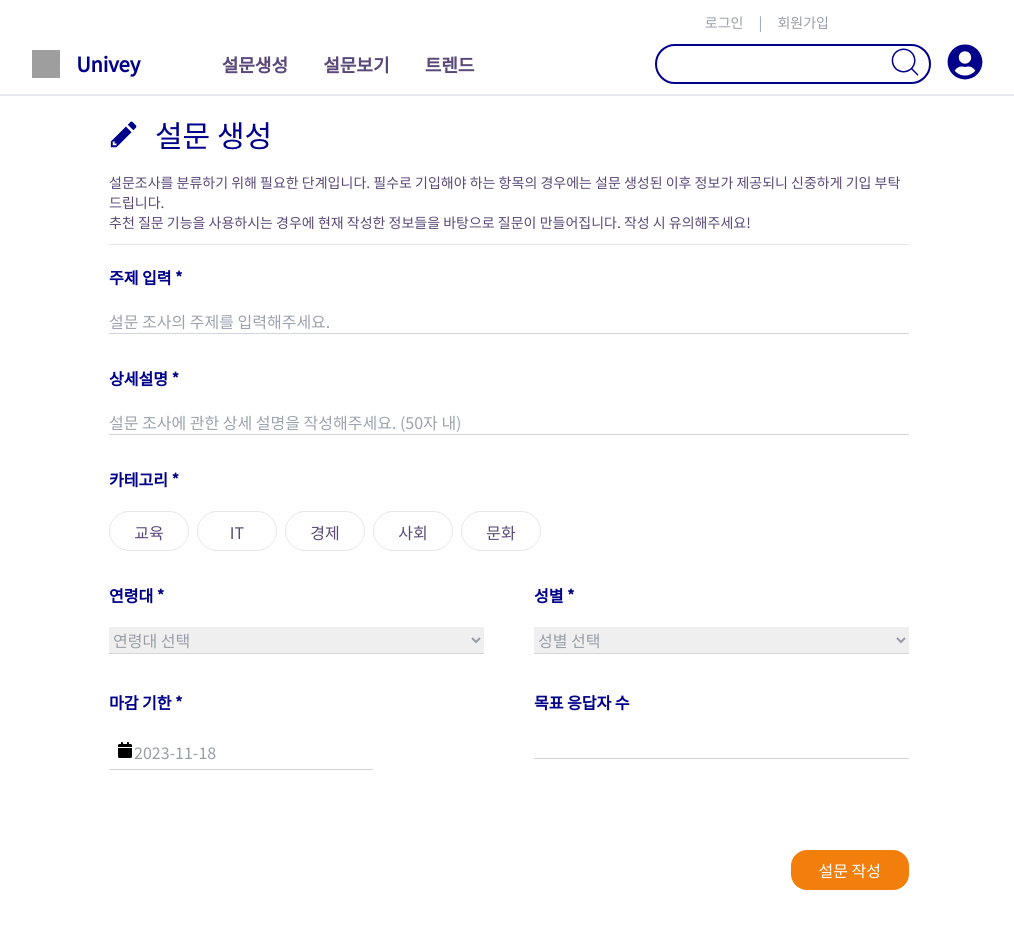
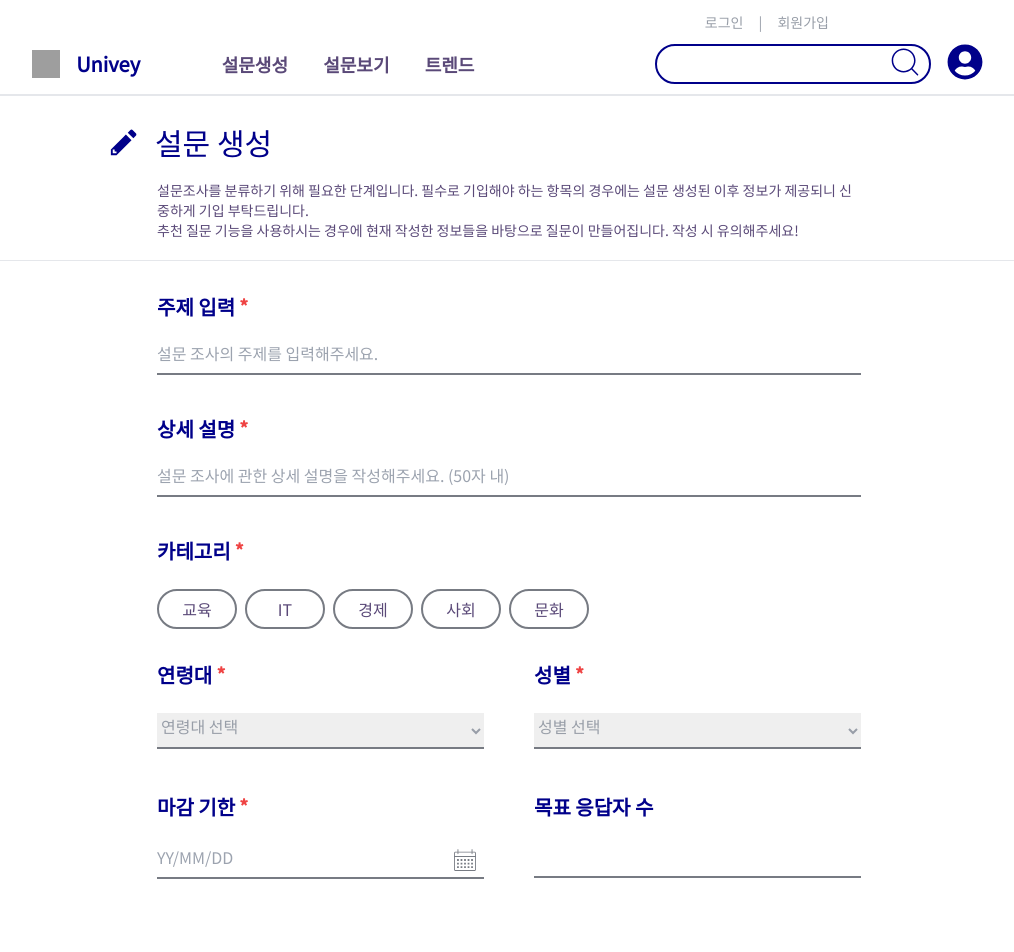
Before and after one commit to lse415/Univey_Front, a React (Create React App) app: page /main/create in a window 1280 px wide. Shown: the top 952 px of the page, without its empty margins (131-1145 px from the left). Before the commit the page ends 890 px from the top, so only its background shows below. Built offline with nearby package versions, Linux system fonts and the light colour scheme; grey boxes are pictures that could not be loaded.

Commit message:
[FEAT]#8 datepicker 수정 및 페이지 구현

```diff
--- a/package.json
+++ b/package.json
@@ -6,6 +6,7 @@
     "@testing-library/jest-dom": "^5.17.0",
     "@testing-library/react": "^13.4.0",
     "@testing-library/user-event": "^13.5.0",
+    "date-fns": "^2.30.0",
     "localforage": "^1.10.0",
     "match-sorter": "^6.3.1",
     "react": "^18.2.0",
--- a/src/components/create/CreateSurvey.jsx
+++ b/src/components/create/CreateSurvey.jsx
@@ -7,17 +7,48 @@ const CreateSurvey = () => {
   const [category, setCategory] = useState("");
   const [age, setAge] = useState("");
   const [gender, setGender] = useState("");
-  const [deadline, setDeadline] = useState(new Date());
+  const [deadline, setDeadline] = useState(null);
   const [targetRespondents, setTargetRespondents] = useState("");
+  const [validationStatus, setValidationStatus] = useState([
+    true, // Topic
+    true, // Description
+    true, // Category
+    true, // Age
+    true, // Gender
+    true, // Deadline
+  ]);
+
+  const [deadlineIsRequired, setDeadlineIsRequired] = useState(false);
+  const [initialSubmission, setInitialSubmission] = useState(false);
+
+  const handleValidation = (index, value) => {
+    const newValidationStatus = [...validationStatus];
+    newValidationStatus[index] = !!value;
+    setValidationStatus(newValidationStatus);
+  };
 
   const handleSubmit = (e) => {
-    e.preventDefault(); // Prevents the default form behavior
+    e.preventDefault();
 
-    if (!topic || !description || !category || !age || !gender || !deadline) {
-      alert("모든 필수 입력 항목을 작성해주세요.");
-      return;
-    }
+    setInitialSubmission(true);
 
+    // Validate the form
+    const newValidationStatus = [
+      !!topic,
+      !!description,
+      !!category,
+      !!age,
+      !!gender,
+      !!deadline,
+    ];
+
+    setValidationStatus(newValidationStatus);
+
+    const isDeadlineRequired = !newValidationStatus[5];
+    setDeadlineIsRequired(isDeadlineRequired);
+
+    // 모두 valid
+    if (newValidationStatus.every((status) => status)) {
       // JSON data creation
       const surveyData = {
         topic,
@@ -29,156 +60,240 @@ const CreateSurvey = () => {
         targetRespondents,
       };
       console.log(surveyData);
+    } else {
+      alert("모든 필수 입력 항목을 작성해주세요.");
+    }
   };
 
   return (
-    <div className="flex flex-col mx-60 mt-5">
+    <div className="flex flex-col mx-4 md:mx-72 mt-8">
       <form onSubmit={handleSubmit} className="flex flex-col ">
-        <label className="flex flex-col space-y-2 font-semibold text-main_color mb-5">
-          주제 입력 *
+        <label className="flex flex-col space-y-2 text-xl font-semibold text-main_color mb-5">
+        <span className="flex items-center">
+          주제 입력
+          <span className="text-red-500 ml-1" >*</span>
+        </span>
         </label>
         <input
-          className="border-b border-gray-300 focus:outline-none mb-3"
+          className={`pb-2 ${
+            !validationStatus[0]
+              ? "border-2 rounded mb-2 border-red-400 pt-2 pl-1"
+              : "border-b-2 mb-5 border-survey_border_color"
+          } focus:outline-none`}
           type="text"
           placeholder="설문 조사의 주제를 입력해주세요."
           value={topic}
-          onChange={(e) => setTopic(e.target.value)}
+          onChange={(e) => {
+            setTopic(e.target.value);
+            handleValidation(0, e.target.value);
+          }}
         />
 
-        <label className="flex flex-col space-y-2 font-semibold text-main_color mt-5 mb-5">
-          상세설명 *
+        {!validationStatus[0] && (
+          <span className="text-red-400 text-sm">필수 항목을 입력해주세요.</span>
+        )}
+
+        <label className="flex flex-col space-y-2 text-xl font-semibold text-main_color mt-5 mb-5">
+        <span className="flex items-center">
+          상세 설명
+          <span className="text-red-500 ml-1" >*</span>
+        </span>
         </label>
         <input
-          className="border-b border-gray-300 focus:outline-none mb-3"
+          className={`pb-2 ${
+            !validationStatus[1]
+              ? "border-2 rounded mb-2 border-red-400 pt-2 pl-1"
+              : "border-b-2 mb-5 border-survey_border_color"
+          } focus:outline-none`}
           type="text"
           placeholder="설문 조사에 관한 상세 설명을 작성해주세요. (50자 내)"
           maxLength={50}
           value={description}
-          onChange={(e) => setDescription(e.target.value)}
+          onChange={(e) => {
+            setDescription(e.target.value);
+            handleValidation(1, e.target.value);
+          }}
         />
+        {!validationStatus[1] && (
+          <span className="text-red-400 text-sm">필수 항목을 입력해주세요.</span>
+        )}
 
-        <label className="flex flex-col space-y-2 font-semibold text-main_color mt-5 mb-5">
-          카테고리 *
+        <label className="flex flex-col space-y-2 text-xl font-semibold text-main_color mt-5 mb-6">
+        <span className="flex items-center">
+          카테고리
+          <span className="text-red-500 ml-1" >*</span>
+        </span>
         </label>
-        <div className="flex space-x-2 mb-5">
+        <div className="flex space-x-2 mb-3">
         <button
           type="button"
-            className={`p-2 w-20 h-10 border ${
+          className={`p-2 w-20 h-10 border-2 border-survey_border_color flex items-center justify-center ${
             category === "education"
               ? "bg-text_color text-white"
               : "bg-white text-text_color"
           } rounded-full hover:bg-text_color hover:text-white`}
-            onClick={() => setCategory("education")}
+          onClick={() => {
+            setCategory("education");
+            handleValidation(2, "education");
+          }}
         >
           교육
         </button>
           <button
             type="button"
-            className={`p-2 w-20 h-10 border ${
+            className={`p-2 w-20 h-10 border-2 border-survey_border_color flex items-center justify-center ${
               category === "IT"
                 ? "bg-text_color text-white"
                 : "bg-white text-text_color"
             } rounded-full hover:bg-text_color hover:text-white`}
-            onClick={() => setCategory("IT")}
+            onClick={() => {
+              setCategory("IT");
+              handleValidation(2, "IT");
+            }}
           >
             IT
           </button>
           <button
             type="button"
-            className={`p-2 w-20 h-10 border ${
+            className={`p-2 w-20 h-10 border-2 border-survey_border_color flex items-center justify-center ${
               category === "economy"
                 ? "bg-text_color text-white"
                 : "bg-white text-text_color"
             } rounded-full hover:bg-text_color hover:text-white`}
-            onClick={() => setCategory("economy")}
+            onClick={() => {
+              setCategory("economy");
+              handleValidation(2, "economy");
+            }}
           >
             경제
           </button>
           <button
             type="button"
-            className={`p-2 w-20 h-10 border ${
+            className={`p-2 w-20 h-10 border-2 border-survey_border_color flex items-center justify-center  ${
               category === "society"
                 ? "bg-text_color text-white"
                 : "bg-white text-text_color"
             } rounded-full hover:bg-text_color hover:text-white`}
-            onClick={() => setCategory("society")}
+            onClick={() => {
+              setCategory("society");
+              handleValidation(2, "society");
+            }}
           >
             사회
           </button>
           <button
             type="button"
-            className={`p-2 w-20 h-10 border ${
+            className={`p-2 w-20 h-10 border-2 border-survey_border_color flex items-center justify-center  ${
               category === "culture"
                 ? "bg-text_color text-white"
                 : "bg-white text-text_color"
             } rounded-full hover:bg-text_color hover:text-white`}
-            onClick={() => setCategory("culture")}
+            onClick={() => {
+              setCategory("culture");
+              handleValidation(2, "culture");
+            }}
           >
             문화
           </button>
         </div>
+        {!validationStatus[2] && (
+          <span className="text-red-400 text-sm">필수 항목을 입력해주세요.</span>
+        )}
 
-        <div className="flex flex-row space-x-4 mb-3">
+        <div className="flex flex-row space-x-4 mt-2 mb-6">
           <div className="flex-1">
-            <label className="flex flex-col space-y-2 mt-3 mb-5 font-semibold text-main_color">
-              연령대 *
+            <label className="flex flex-col space-y-2 mt-3 mb-6 text-xl font-semibold text-main_color">
+            <span className="flex items-center">
+              연령대
+              <span className="text-red-500 ml-1" >*</span>
+            </span>
             </label>
             <select
-              className="w-full border-b border-gray-300 focus:outline-none mb-3 text-sub_text_color"
+              className={`pb-2 w-full ${
+                !validationStatus[3]
+                  ? "border-2 rounded border-red-400 pt-2 pl-1"
+                  : `border-b-2 mb-2 border-survey_border_color ${age ? 'text-text_color' : 'text-sub_text_color'}`
+              } focus:outline-none`}
               value={age}
-              onChange={(e) => setAge(e.target.value)}
+              onChange={(e) => {
+                setAge(e.target.value);
+                handleValidation(3, e.target.value);
+              }}
             >
-              <option value="" disabled>
+              <option className="text-text_color" value="" disabled>
                 연령대 선택
               </option>
-              <option value={"all"}>전체</option>
-              <option value={"10s"}>10-19</option>
-              <option value={"20s"}>20-29</option>
-              <option value={"30s"}>30-39</option>
+              <option className="text-text_color" value={"all"}>전체</option>
+              <option className="text-text_color" value={"10s"}>10-19</option>
+              <option className="text-text_color" value={"20s"}>20-29</option>
+              <option className="text-text_color" value={"30s"}>30-39</option>
             </select>
+            {!validationStatus[3] && (
+              <span className="text-red-400 text-sm">필수 항목을 입력해주세요.</span>
+            )}
           </div>
 
           <div className="flex-1" style={{ marginLeft: "50px" }}>
-            <label className="flex flex-col space-y-2 mt-3 mb-5 font-semibold text-main_color">
-                성별 *
+          <label className="flex flex-col space-y-2 mt-3 mb-6 text-xl font-semibold text-main_color">
+          <span className="flex items-center">
+            성별
+            <span className="text-red-500 ml-1" >*</span>
+          </span>
             </label>
             <select
-              className="w-full mb-3 border-b border-gray-300 focus:outline-none text-sub_text_color"
+              className={`pb-2 w-full ${
+                !validationStatus[4]
+                  ? "border-2 rounded border-red-400 pt-2 pl-1"
+                  : `border-b-2 mb-2 border-survey_border_color ${gender ? 'text-text_color' : 'text-sub_text_color'}`
+              } focus:outline-none`}
               value={gender}
-              onChange={(e) => setGender(e.target.value)}
+              onChange={(e) => {
+                setGender(e.target.value);
+                handleValidation(4, e.target.value);
+              }}
             >
-              <option value="" disabled>
+              <option className="text-text_color" value="" disabled>
                 성별 선택
               </option>
-              <option value="male">남자</option>
-              <option value="female">여자</option>
+              <option className="text-text_color" value="male">남자</option>
+              <option className="text-text_color" value="female">여자</option>
             </select>
+            {!validationStatus[4] && (
+              <span className="text-red-400 text-sm">필수 항목을 입력해주세요.</span>
+            )}
           </div>
         </div>
 
         <div className="flex flex-row space-x-4 mb-5">
           <div className="flex-1">
-            <label className="flex flex-col space-y-2 mt-3 mb-5 font-semibold text-main_color">
-              마감 기한 *
+            <label className="flex flex-col space-y-2 mt-3 mb-6 text-xl font-semibold text-main_color">
+            <span className="flex items-center">
+              마감 기한
+              <span className="text-red-500 ml-1" >*</span>
+            </span>
             </label>
-            {/* <input
-              className="w-full border-b border-gray-300 focus:outline-none mb-3"
-              type="date"
-              value={deadline}
-              onChange={(e) => setDeadline(e.target.value)}
-            /> */}
             <CustomDatePicker
               selectedDate={deadline}
-      handleChange={(date) => setDeadline(date)}
+              handleChange={(date) => {
+                setDeadline(date);
+                handleValidation(5, !!date);
+                setDeadlineIsRequired(!date);
+              }}
+              isRequired={deadlineIsRequired}
+              validationStatus={validationStatus[5]}
+              handleValidation={handleValidation}
             />
+            {deadlineIsRequired && !deadline && (
+              <span className="text-red-400 text-sm block">필수 항목을 입력해주세요.</span>
+            )}
           </div>
 
           <div className="flex-1" style={{ marginLeft: "50px" }}>
-            <label className="flex flex-col space-y-2 mt-3 mb-5 font-semibold text-main_color">
+            <label className="flex flex-col space-y-2 mt-3 mb-6 text-xl font-semibold text-main_color">
               목표 응답자 수
             </label>
             <input
-              className="w-full border-b border-gray-300 focus:outline-none mb-3"
+              className="pb-2 w-full border-b-2 border-survey_border_color focus:outline-none mb-3 text-sm"
               type="number"
               value={targetRespondents}
               onChange={(e) => setTargetRespondents(e.target.value)}
@@ -188,7 +303,7 @@ const CreateSurvey = () => {
 
         <button
           type="submit"
-          className="self-end px-7 py-2 mt-12 bg-sub_text_color_4 text-white rounded-2xl"
+          className="self-end px-7 py-2 mt-12 mb-60 bg-sub_text_color_4 text-white rounded-2xl "
         >
           설문 작성
         </button>
--- a/src/components/create/CustomDatePicker.jsx
+++ b/src/components/create/CustomDatePicker.jsx
@@ -1,9 +1,13 @@
-import React from "react";
+import React, { useState, useEffect } from "react";
 import DatePicker from "react-datepicker";
 import "react-datepicker/dist/react-datepicker.css";
+import "./custom-datepicker.css";
 import "tailwindcss/tailwind.css";
+import ko from 'date-fns/locale/ko';
+import CalendarIcon from '../icons/CalendarIcon';
 
-const CustomDatePicker = ({ selectedDate, handleChange }) => {
+const CustomDatePicker = ({ selectedDate, handleChange, isRequired, validationStatus, handleValidation }) => {
+
   const isWeekend = (date) => {
     const day = date.getDay();
     return day === 0 || day === 6; // Sunday (0) or Saturday (6)
@@ -18,39 +22,64 @@ const CustomDatePicker = ({ selectedDate, handleChange }) => {
     return date.toDateString() === today.toDateString();
   };
 
+  const formatDate = (date) => {
+    return date.toLocaleDateString('en-US', {
+      year: '2-digit',
+      month: '2-digit',
+      day: '2-digit',
+    });
+  };
+
+  const CustomInput = React.forwardRef(({ value, onClick, onBlur }, ref) => (
+    <div className="relative flex items-center w-full">
+      <input
+        ref={ref}
+        className={`pb-2 w-full ${
+          (!value && !validationStatus) ? "border-2 rounded border-red-400 pt-2 pl-1" : "border-b-2 border-survey_border_color"
+        } focus:outline-none ${value ? 'text-text_color' : ''}`}
+        type="text"
+        value={value}
+        placeholder="YY/MM/DD"
+        readOnly
+        onClick={onClick}
+        onBlur={onBlur}
+      />
+      <div className={`absolute right-0 mr-2 mb-1 cursor-pointer ${!value && !validationStatus ? 'top-1.6' : ''}`} onClick={onClick}>
+        <CalendarIcon />
+      </div>
+    </div>
+  ));
+
   return (
-    <div className="w-full mb-3">
+    <div className="relative w-full mb-1 md:mb-2">
       <DatePicker
-        calendarClassName="text-white"
-        selectedClassName="bg-holiday"
         dayClassName={(date) =>
           isWeekend(date)
-            ? "text-blue-500"
+            ? "text-calendar_weekend"
             : isSameMonth(date, new Date())
             ? isToday(date)
               ? "text-white"
               : "text-text_color"
             : "text-gray-400"
         }
+        weekClassName="bg-text_color"
         dateFormat="yyyy-MM-dd"
         placeholderText="YY/MM/DD"
         shouldCloseOnSelect
         minDate={new Date()}
         maxDate={null}
-        selected={selectedDate}
+        selected={selectedDate ? new Date(selectedDate) : null}
+        required={isRequired}
         calendarStartDay={1}
         onChange={(date) => {
-          handleChange(date);
+          const isDateValid = date && !isNaN(date.getTime());
+          const formattedDate = isDateValid ? formatDate(date) : null;
+          handleChange(formattedDate);
+
+          handleValidation(5, isDateValid);
         }}
-        showIcon
-        customInput={
-          <input
-            className="w-full border-b border-gray-300 focus:outline-none text-sub_text_color"
-            type="text"
-            value={selectedDate ? selectedDate : ""}
-            readOnly
-          />
-        }
+        customInput={<CustomInput />}
+
         renderCustomHeader={({ date, decreaseMonth, increaseMonth, prevMonthButtonDisabled, nextMonthButtonDisabled }) => (
           <div className="bg-main_color text-white p-2 flex items-center justify-center">
             <button
@@ -60,7 +89,7 @@ const CustomDatePicker = ({ selectedDate, handleChange }) => {
             >
               {"<"}
             </button>
-            <div>{date.toLocaleDateString("en-US", { month: "numeric" })}월</div>
+            <div className="flex text-center">{date.toLocaleDateString("en-US", { month: "numeric" })}월</div>
             <button
               className="ml-2"
               onClick={increaseMonth}
@@ -75,6 +104,7 @@ const CustomDatePicker = ({ selectedDate, handleChange }) => {
             {children}
           </div>
         )}
+        locale={ko}
       />
     </div>
   );
--- /dev/null
+++ b/src/components/create/custom-datepicker.css
@@ -0,0 +1,52 @@
+
+.react-datepicker__header {
+  text-align: center;
+  background-color: inherit;
+  border-bottom: none;
+  border-top-left-radius: inherit;
+  padding: inherit;
+  position: inherit;
+}
+
+.react-datepicker-wrapper {
+    width: 100%;
+  }
+
+  .react-datepicker__input-container {
+    color: red;
+    width: 100%;
+}
+
+.react-datepicker__day-name{
+    font-family: 'Noto Sans KR', sans-serif;
+    color: #5A4978;
+}
+
+.react-datepicker__day-name:nth-child(6){
+    color: #17A1FA; /* 일요일 */
+}
+.react-datepicker__day-name:nth-child(7){
+    color:#17A1FA; /* 토요일 */
+}
+
+.react-datepicker__day{
+    font-family: 'Noto Sans KR', sans-serif;
+}
+
+.react-datepicker__day--selected{
+    font-weight: normal !important;
+    background-color: #F27F0C !important;
+    color:white !important;
+}
+
+.react-datepicker__day:hover {
+    background-color: #F27F0C;
+    color:white;
+}
+
+.react-datepicker__day--today {
+    font-weight: normal !important;
+    background-color: #17A1FA;
+    color:white !important;
+    border-radius: 5px;
+}
--- /dev/null
+++ b/src/components/icons/CalendarIcon.js
@@ -0,0 +1,35 @@
+import * as React from "react";
+const SvgCalendarIcon = (props) => (
+  <svg
+    xmlns="http://www.w3.org/2000/svg"
+    width={22}
+    height={22}
+    fill="none"
+    {...props}
+  >
+    <mask
+      id="calendar-icon_svg__a"
+      width={22}
+      height={22}
+      x={0}
+      y={0}
+      maskUnits="userSpaceOnUse"
+      style={{
+        maskType: "luminance",
+      }}
+    >
+      <path fill="#fff" d="M0 0h22v22H0z" />
+    </mask>
+    <g mask="url(#calendar-icon_svg__a)">
+      <path
+        fill="#777B83"
+        d="M20.46 2.64h-1.98V.44a.44.44 0 1 0-.88 0v2.2H4.4V.44a.44.44 0 0 0-.88 0v2.2H1.54C.69 2.64 0 3.33 0 4.18v16.28C0 21.31.69 22 1.54 22h18.92c.85 0 1.54-.69 1.54-1.54V4.18c0-.85-.69-1.54-1.54-1.54m-18.92.88h1.98v1.32a.44.44 0 0 0 .88 0V3.52h13.2v1.32a.44.44 0 1 0 .88 0V3.52h1.98a.66.66 0 0 1 .66.66v2.86H.88V4.18a.66.66 0 0 1 .66-.66Zm18.92 17.6H1.54a.66.66 0 0 1-.66-.66V7.92h20.24v12.54a.66.66 0 0 1-.66.66"
+      />
+    </g>
+    <path
+      fill="#777B83"
+      d="M3.078 10.12h1.76v1.76h-1.76v-1.76M6.602 10.12h1.76v1.76h-1.76v-1.76M10.121 10.12h1.76v1.76h-1.76v-1.76M13.64 10.12h1.76v1.76h-1.76v-1.76M17.16 10.12h1.76v1.76h-1.76v-1.76M3.078 13.64h1.76v1.76h-1.76v-1.76M6.602 13.64h1.76v1.76h-1.76v-1.76M10.121 13.64h1.76v1.76h-1.76v-1.76M13.64 13.64h1.76v1.76h-1.76v-1.76M17.16 13.64h1.76v1.76h-1.76v-1.76M3.078 17.16h1.76v1.76h-1.76v-1.76M6.602 17.16h1.76v1.76h-1.76v-1.76M10.121 17.16h1.76v1.76h-1.76v-1.76M13.64 17.16h1.76v1.76h-1.76v-1.76M17.16 17.16h1.76v1.76h-1.76v-1.76"
+    />
+  </svg>
+);
+export default SvgCalendarIcon;
--- a/src/pages/Create.jsx
+++ b/src/pages/Create.jsx
@@ -5,12 +5,12 @@ import { GoPencil } from "react-icons/go";
 const Create = () => {
   return (
     <div>
-      <div className="relative mx-60 mt-5">
-        <div className="flex items-center">
+      <div className="relative">
+        <div className="flex items-center mx-60 mt-7">
           <GoPencil className="mr-4 text-main_color text-3xl" />
           <h1 className="text-main_color text-3xl">설문 생성</h1>
         </div>
-        <div className="mt-5 text-text_color text-sm">
+        <div className="mx-72 mt-5 text-text_color text-sm">
           설문조사를 분류하기 위해 필요한 단계입니다. 필수로 기입해야 하는
           항목의 경우에는 설문 생성된 이후 정보가 제공되니 신중하게 기입
           부탁드립니다.
@@ -18,7 +18,7 @@ const Create = () => {
           추천 질문 기능을 사용하시는 경우에 현재 작성한 정보들을 바탕으로
           질문이 만들어집니다. 작성 시 유의해주세요!
         </div>
-        <hr className="mt-3"></hr>
+        <hr className="mt-5"></hr>
       </div>
 
       <CreateSurvey />
--- a/tailwind.config.js
+++ b/tailwind.config.js
@@ -10,7 +10,8 @@ module.exports = {
         sub_text_color_4: "#F27F0C",
         main_color: "#00008A",
         highligth: "#F29F05",
-        holiday: "#17A1FA",
+        calendar_weekend: "#17A1FA",
+        survey_border_color: "#777B83",
       },
     },
   },
```
Also changed, not shown: src/assets/icons/calendar-icon.svg (added), 1 other file (tests, documents, lock files or other folders). Lines whose indentation alone changed are shown as unchanged.
